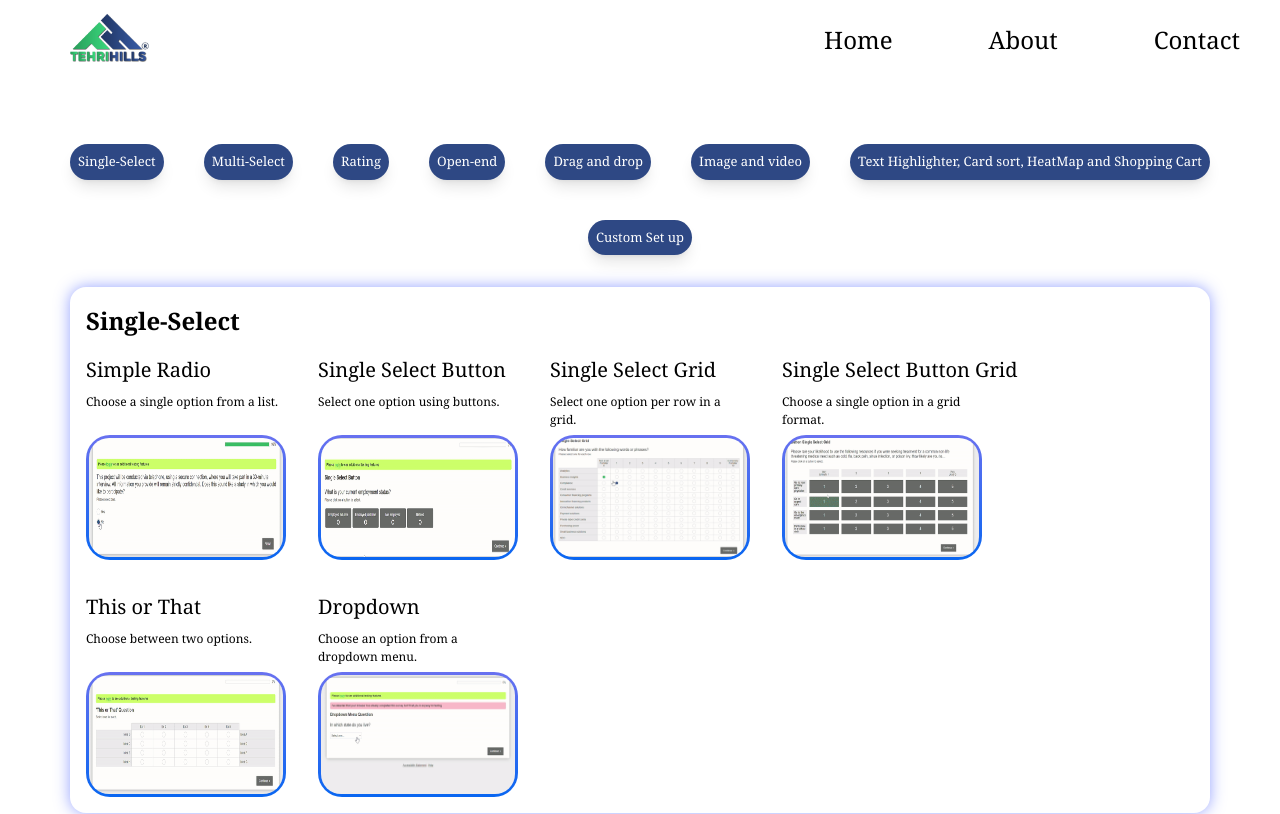
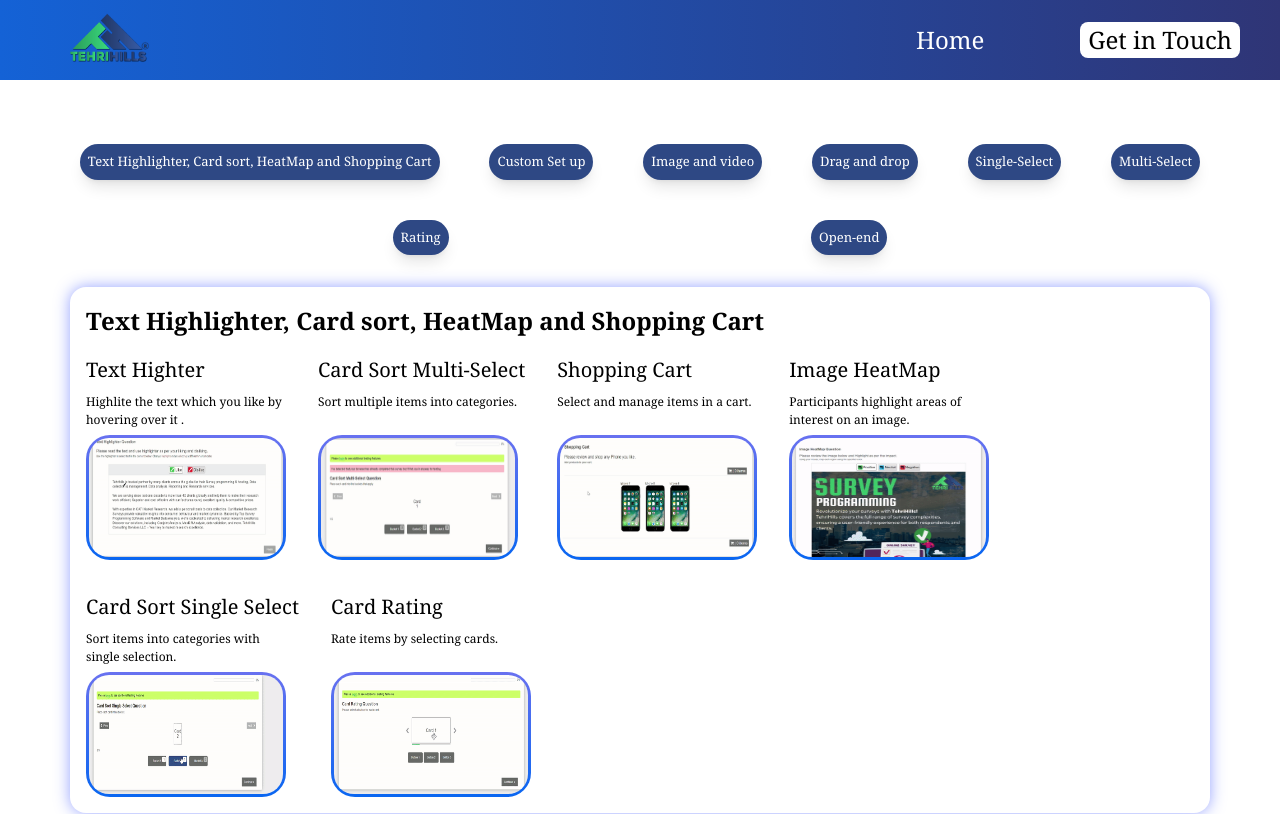
Before and after one commit to shivampanwar007/survey, a React (Create React App) app: page / in a window 1280 px wide. Shown: the top 814 px of the page. Built offline with nearby package versions, Linux system fonts and the light colour scheme.

Commit message:
change header

```diff
--- a/src/Components/Body.js
+++ b/src/Components/Body.js
@@ -2,14 +2,14 @@ import React, { useRef } from "react";
 
 export default function Body() {
   const options = [
+    "Text Highlighter, Card sort, HeatMap and Shopping Cart",
+    "Custom Set up",
+    "Image and video",
+    "Drag and drop",
     "Single-Select",
     "Multi-Select",
     "Rating",
     "Open-end",
-    "Drag and drop",
-    "Image and video",
-    "Text Highlighter, Card sort, HeatMap and Shopping Cart",
-    "Custom Set up",
   ];
 
   const itemsData = {
--- a/src/Components/Navbar.js
+++ b/src/Components/Navbar.js
@@ -4,7 +4,7 @@ const Navbar = () => {
   const [isOpen, setIsOpen] = useState(false);
 
   return (
-    <nav className="text-black">
+    <nav className="text-black bg-gradient-to-l from-[#2f3576] to-[#1462d6]">
       <div className="">
         <div className="flex items-center  justify-between md:px-10 pr-[20px]">
           <div className="flex items-center">
@@ -19,16 +19,16 @@ const Navbar = () => {
 
           {/* Desktop Menu */}
           <div className="hidden text-[24px] font-medium md:flex space-x-24 font-serif">
-            <a href="#" className="hover:text-gray-400">
+            <a href="#" className="hover:text-gray-400 text-[white]">
               Home
             </a>
-            <a href="#" className="hover:text-gray-400">
-              About
+
+
+           <button className="bg-white rounded-lg px-2">
+           <a href="https://www.tehrihills.com/contact-us/" className="hover:text-gray-400">
+              Get in Touch
             </a>
-
-            <a href="https://www.tehrihills.com/contact-us/" className="hover:text-gray-400">
-              Contact
-            </a>
+           </button>
           </div>
 
           {/* Mobile Menu Button */}
```
